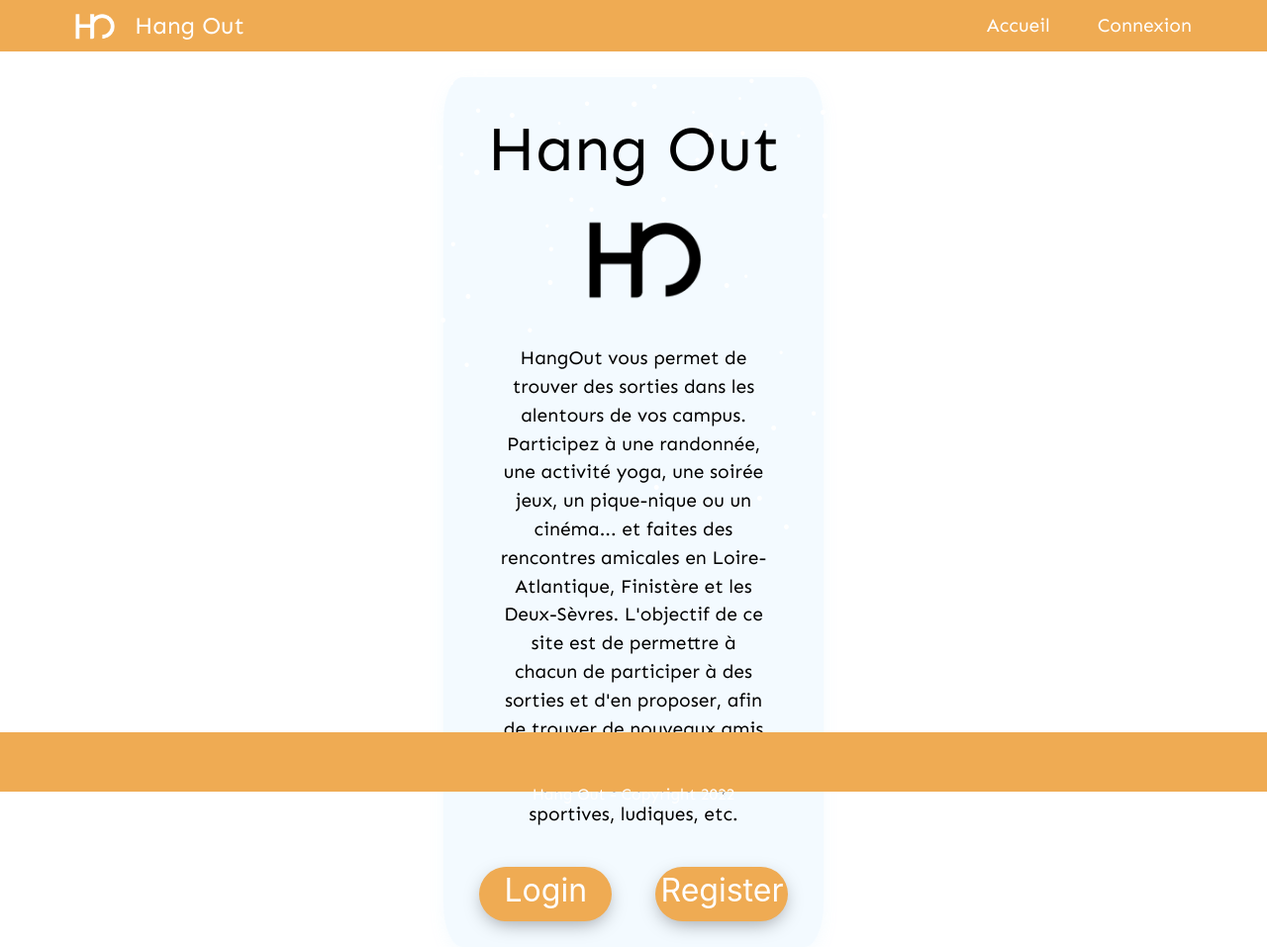
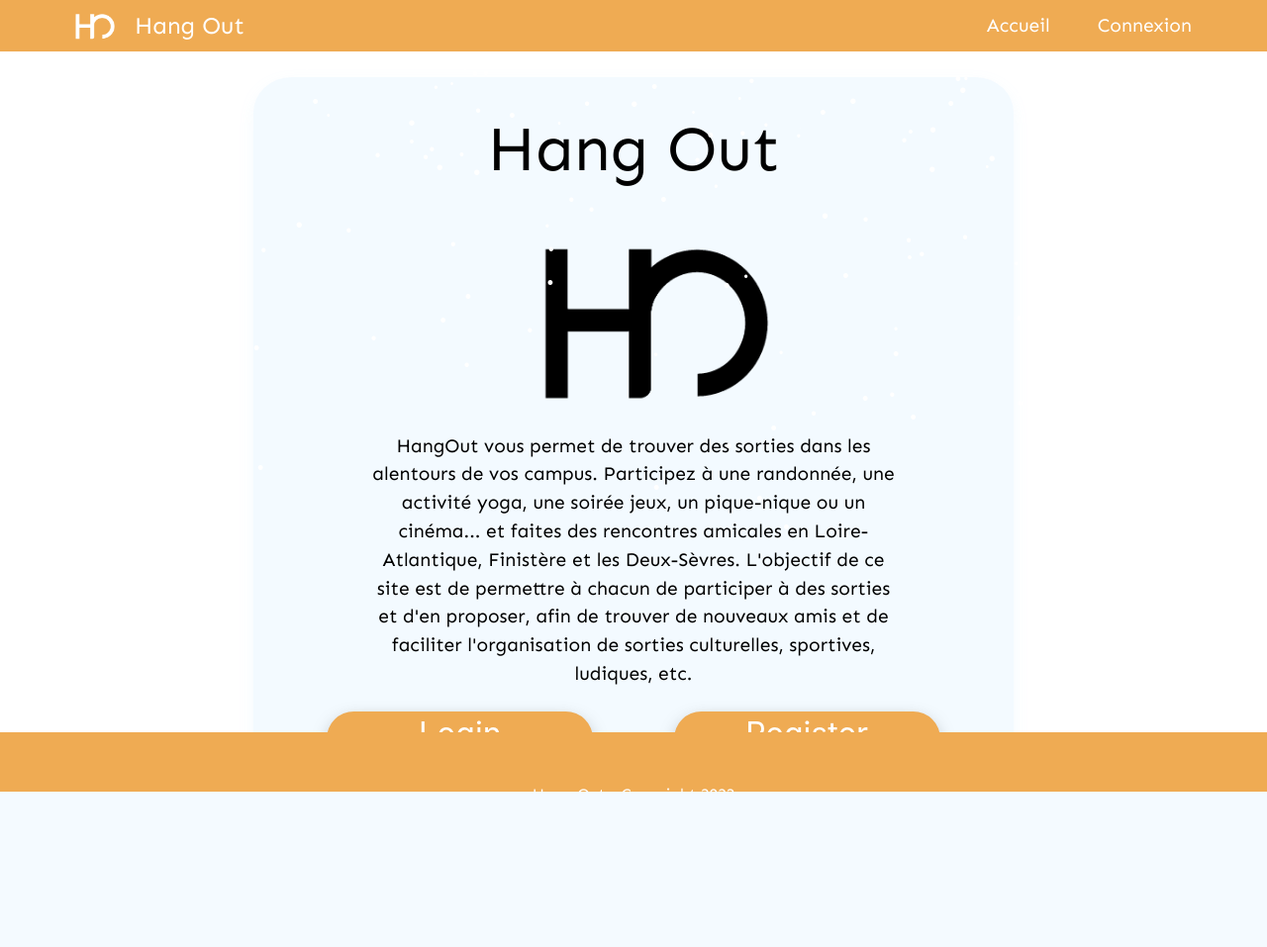
Before and after one commit to gillesLaudoux/ProjectSortir, a Symfony app: template templates/user/mainpage.html.twig in a window 1280 px wide. Shown: the whole page at 99% size. After the commit the page ends 800 px from the top, so only its background shows below. Run offline with Twig, Linux system fonts and the light colour scheme; the template is opened without the code that fills it, so the values that code supplies are empty; some libraries are stand-ins or nearby versions.

Commit message:
modif css

```diff
--- a/public/CSS/mainpage.css
+++ b/public/CSS/mainpage.css
@@ -8,8 +8,8 @@ body{
     text-align: center;
     background-color: rgba(135,206,250,0.1);
     box-shadow: 0 6px 20px -5px rgba(135,206,250,0.15);
-    margin-left: 35%;
-    margin-right: 35%;
+    margin-left: 20%;
+    margin-right: 20%;
     margin-top: 2%;
     padding-top: 2%;
     padding-bottom: 2%;
@@ -31,7 +31,7 @@ body{
     height: 30%;
     margin-left: 38%;
     margin-right: 30%;
-    padding-bottom: 10%;
+    padding-bottom: 3%;
 }
 .descriptionappli{
     color: black;
@@ -41,7 +41,7 @@ body{
 }
 
 .blocbouton{
-    padding-top: 10%;
+    padding-top: 3%;
 
 }
 .login{
```
